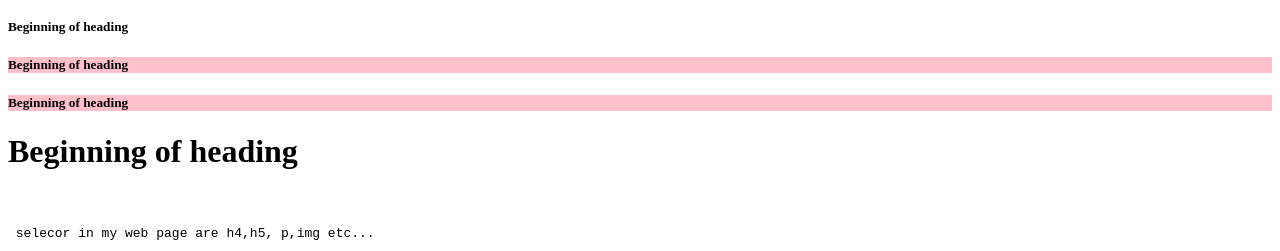
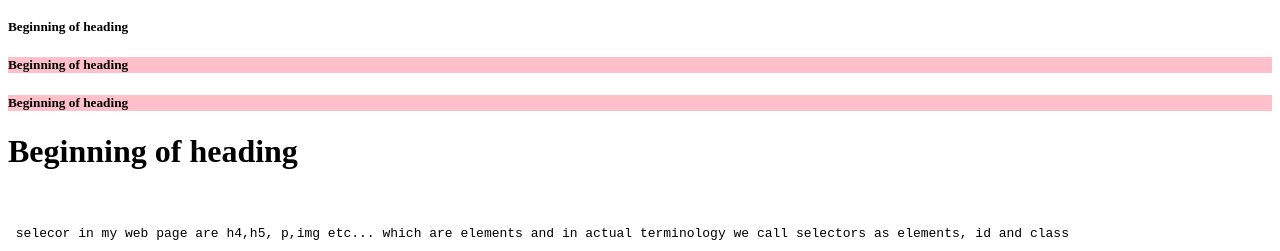
Before and after one commit to ArchanaAvv/AngularApps, a plain HTML site: page sample.html in a window 1280 px wide. Shown: the part 523-774 px from the top of the page. Drawn offline with Linux system fonts and the light colour scheme.

Commit message:
Update sample.html

```diff
--- a/sample.html
+++ b/sample.html
@@ -43,7 +43,7 @@
 </div>
 <p class="gang"> Beginning of heading</p>
 <div>
-    <pre> selecor in my web page are h4,h5, p,img etc...</pre>
+    <pre> selecor in my web page are h4,h5, p,img etc... which are elements and in actual terminology we call selectors as elements, id and class</pre>
 </div>
 <div id="box">
     Lorem Ipsum is simply dummy text of the printing and typesetting industry.
```
